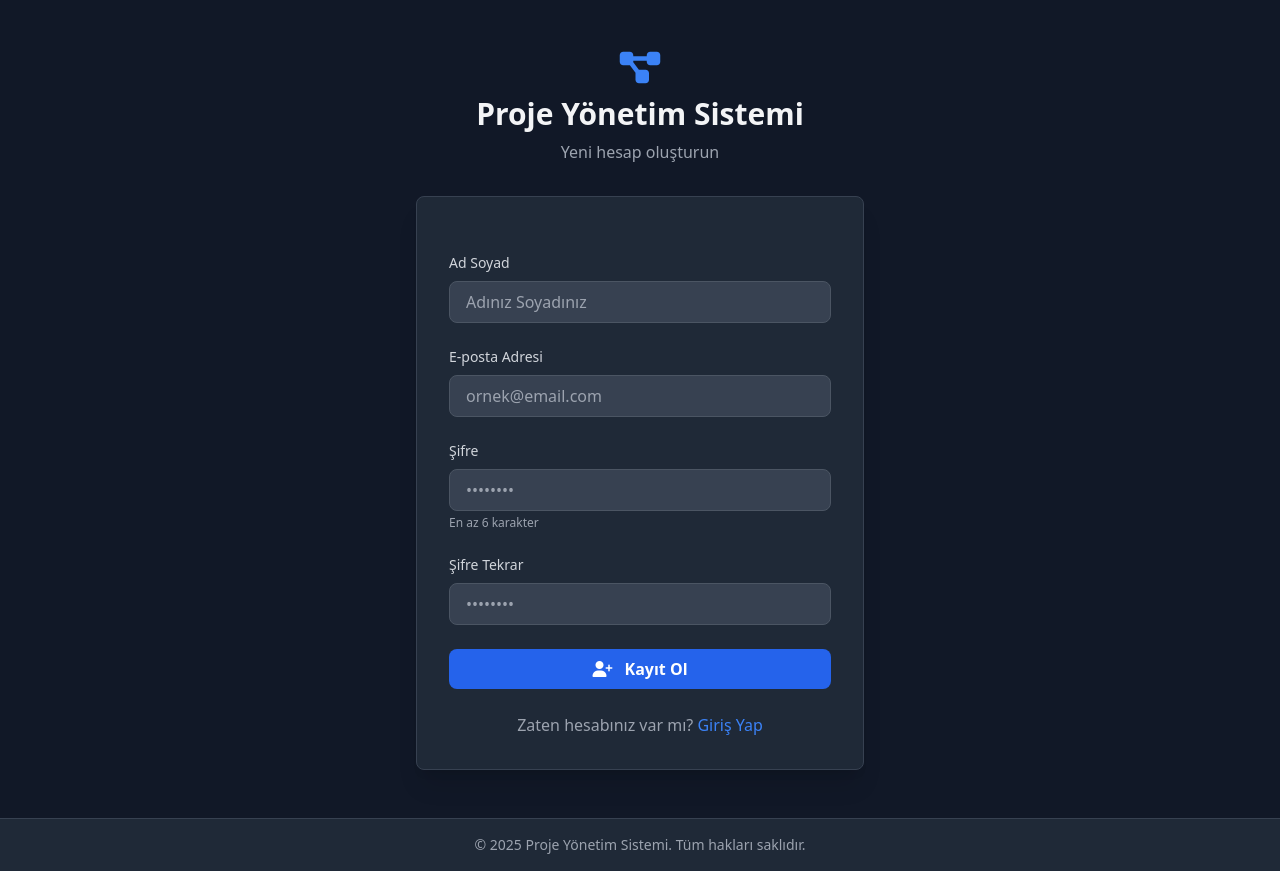
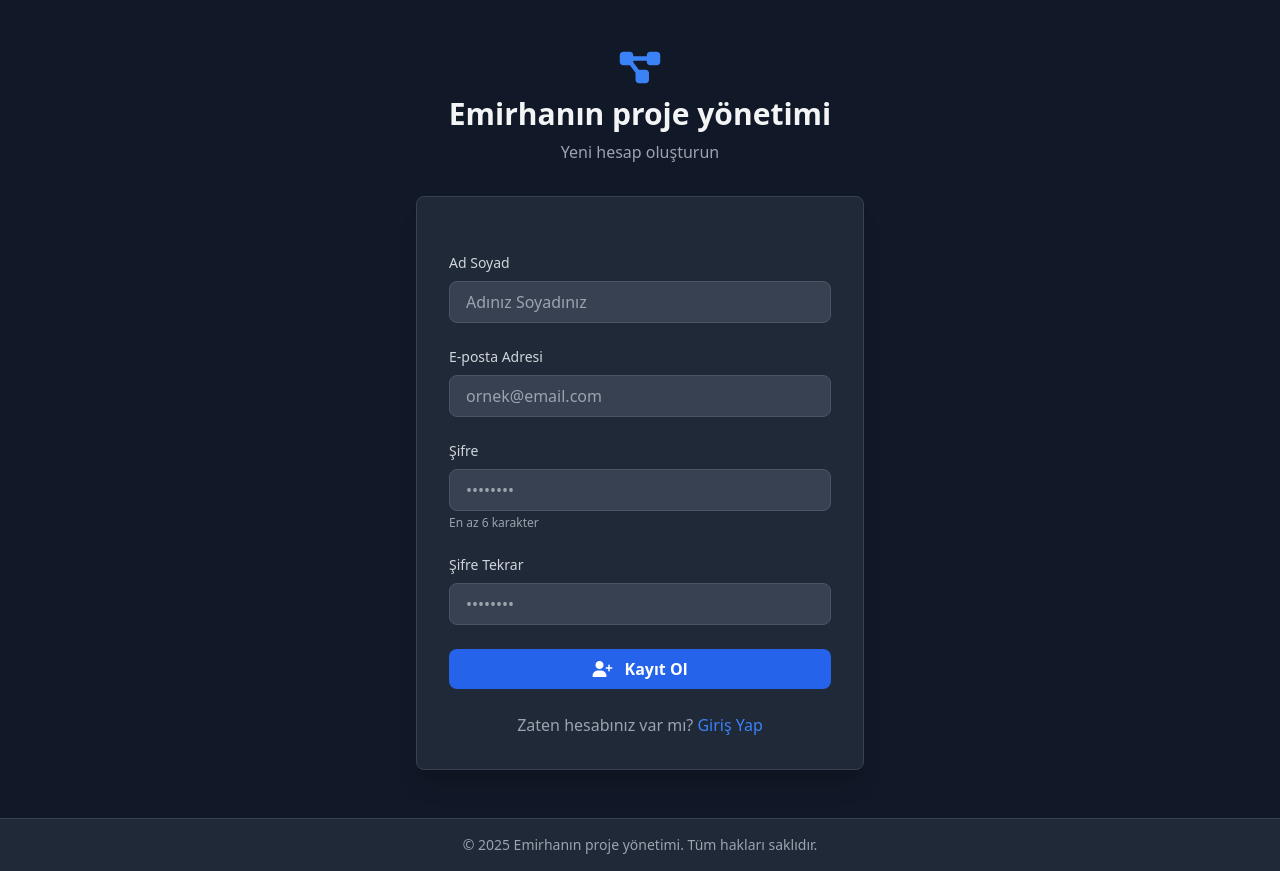
Before and after one commit to hrnbydgn/Aerofon-Capital, a PHP site: page /public/register.php in a window 1280 px wide. Run offline with PHP 8.4, Linux system fonts and the light colour scheme; some libraries are stand-ins or nearby versions.

Commit message:
Refactor: Update app name to Emirhanın proje yönetimi
Co-authored-by: hrnbydgn <hrnbydgn@gmail.com>

```diff
--- a/includes/config.php
+++ b/includes/config.php
@@ -15,7 +15,7 @@ define('DB_PASS', '');
 define('DB_CHARSET', 'utf8mb4');
 
 // Uygulama Ayarları
-define('APP_NAME', 'Proje Yönetim Sistemi');
+define('APP_NAME', 'Emirhanın proje yönetimi');
 define('APP_URL', 'http://localhost');
 define('BASE_PATH', dirname(__DIR__));
 
--- a/public/login.php
+++ b/public/login.php
@@ -19,7 +19,7 @@ $pageTitle = 'Giriş Yap';
             <h1 class="text-4xl font-bold text-blue-500 mb-2">
                 <i class="fas fa-project-diagram"></i>
             </h1>
-            <h2 class="text-3xl font-bold">Proje Yönetim Sistemi</h2>
+            <h2 class="text-3xl font-bold">Emirhanın proje yönetimi</h2>
             <p class="mt-2 text-gray-400">Hesabınıza giriş yapın</p>
         </div>
 
--- a/public/register.php
+++ b/public/register.php
@@ -19,7 +19,7 @@ $pageTitle = 'Kayıt Ol';
             <h1 class="text-4xl font-bold text-blue-500 mb-2">
                 <i class="fas fa-project-diagram"></i>
             </h1>
-            <h2 class="text-3xl font-bold">Proje Yönetim Sistemi</h2>
+            <h2 class="text-3xl font-bold">Emirhanın proje yönetimi</h2>
             <p class="mt-2 text-gray-400">Yeni hesap oluşturun</p>
         </div>
 
--- a/views/footer.php
+++ b/views/footer.php
@@ -1,7 +1,7 @@
     <footer class="bg-gray-800 border-t border-gray-700 mt-auto">
         <div class="max-w-7xl mx-auto px-4 sm:px-6 lg:px-8 py-4">
             <div class="text-center text-gray-400 text-sm">
-                <p>&copy; <?php echo date('Y'); ?> Proje Yönetim Sistemi. Tüm hakları saklıdır.</p>
+                <p>&copy; <?php echo date('Y'); ?> Emirhanın proje yönetimi. Tüm hakları saklıdır.</p>
             </div>
         </div>
     </footer>
--- a/views/navbar.php
+++ b/views/navbar.php
@@ -7,7 +7,7 @@ $currentUser = getCurrentUser();
             <div class="flex items-center">
                 <a href="/public/dashboard.php" class="text-xl font-bold text-blue-500">
                     <i class="fas fa-project-diagram mr-2"></i>
-                    Proje Yönetim
+                    Emirhanın proje yönetimi
                 </a>
                 <?php if (isLoggedIn()): ?>
                 <div class="ml-10 flex space-x-4">
```
Also changed, not shown: README.md.
